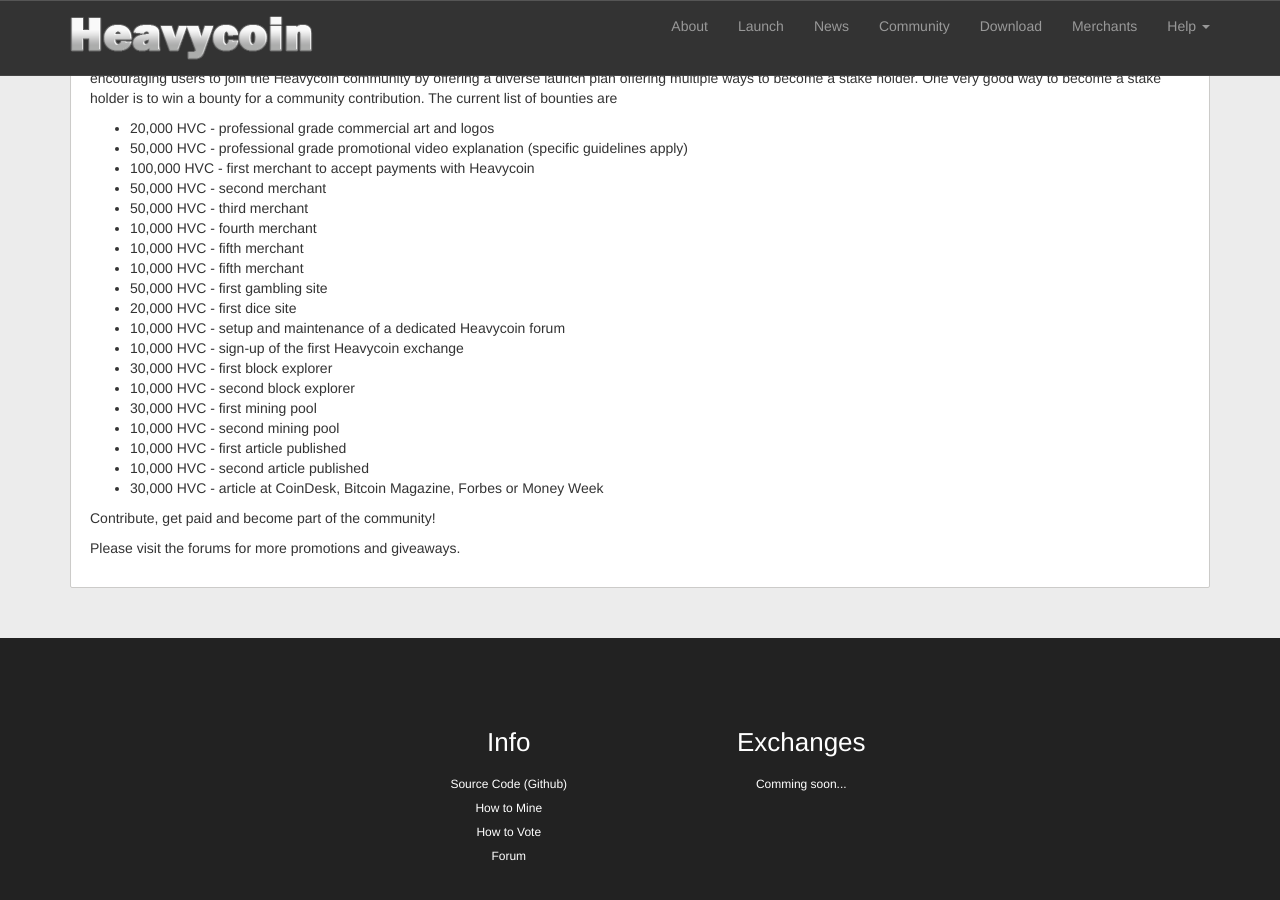
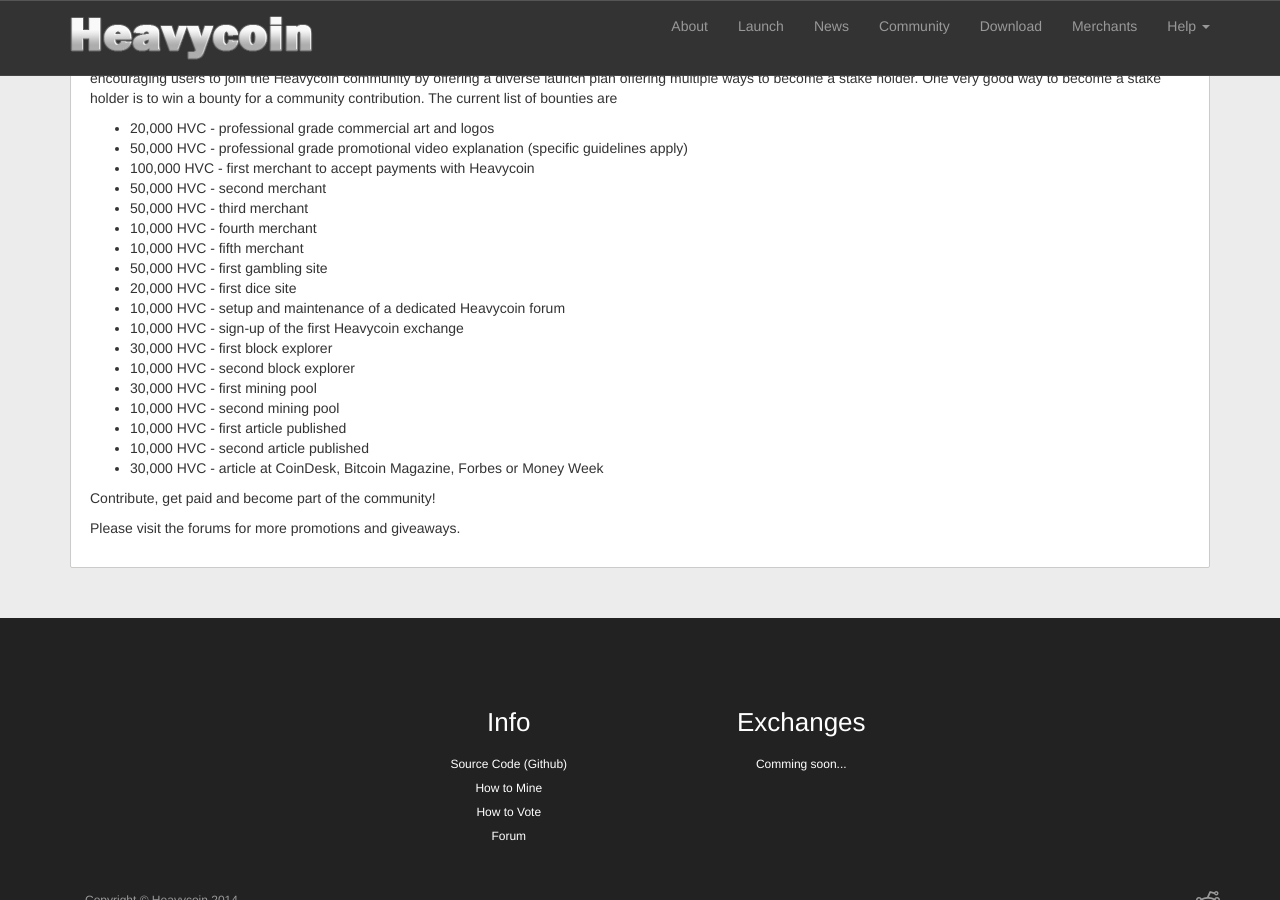
Before and after one commit to heavycoin/heavycoin.github.io, a Jekyll site: the page built from community.html, in a window 1280 px wide and 900 px high, scrolled down 799 px. Built offline with Jekyll 4.4.1, drawn with Linux system fonts in a browser that asks for light colours; Markdown is read by kramdown in place of the engine named in the settings.

Commit message:
Fixed typo in bounties (had two 5th merchants)

```diff
--- a/_includes/bounties.html
+++ b/_includes/bounties.html
@@ -2,7 +2,6 @@
       <li>20,000 HVC - professional grade commercial art and logos</li>
       <li>50,000 HVC - professional grade promotional video explanation (specific guidelines apply)</li>
       {% include bounties_merchants.html %}
-      <li>10,000 HVC - fifth merchant</li>
       <li>50,000 HVC - first gambling site</li>
       <li>20,000 HVC - first dice site</li>
       <li>10,000 HVC - setup and maintenance of a dedicated Heavycoin forum</li>
```
